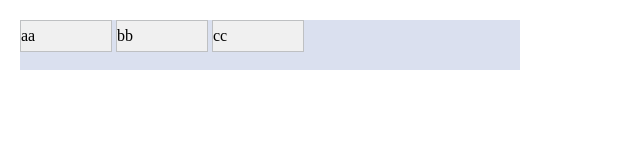
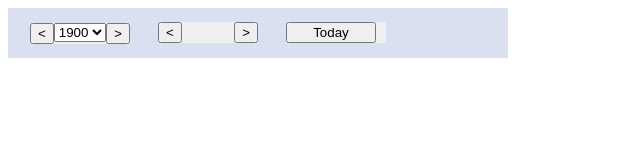
Before and after one commit to lwrsmiling/Calendar, a plain HTML site: page index.html in a window 1280 px wide. Shown: the whole page, without its empty margins (0-640 px from the left). Drawn offline with Linux system fonts and the light colour scheme.

Commit message:
year choice

```diff
--- a/CSS/calendar.css
+++ b/CSS/calendar.css
@@ -1,36 +1,45 @@
-*{
-	margin: 0;
-	padding: 0;
-}
 
 .wrap{
-	overflow:auto;
-	margin: 20px;
+	margin: auto;
+	height: 600px;
+	overflow: scroll;
 }
 
 .title{
 	height: 50px;
 	width: 500px;
 	background-color: #DAE0EF;
-}
-
-.nav{
-	width: 500px;
-	height: 30px;
-	line-height: 30px;
-	vertical-align: middle;
-	list-style-type: none;
-
+	display: table;
+	position: absolute;
 
 }
 
-li{
-	width: 90px;
-	height: 30px;
-	/*margin: 10px 12px;*/
+.helper{
+	display: table-cell;
+	vertical-align: middle;
+}
+
+
+.nav{
+	width: 480px;
+	max-height: 30px;
+	margin: 0 auto;
+	list-style-type: none;
+	/*background-color: red;*/
+	padding-left: 0;
+}
+
+.nav li{
+	width: 100px;
+	line-height: 30px;
+	margin: 0 12px;
     background-color: #F0F0F0;
+	/*border-color: #BEC0C2;
+	border-style: solid;
+	border-width: 1px;*/
 	display: inline-block;
-	border-color: #BEC0C2;
-	border-style: solid;
-	border-width: 1px;
 }
+/*.nav li a{
+	text-decoration: none;
+
+}
--- /dev/null
+++ b/My Calendar.js
@@ -0,0 +1,12 @@
+var year_options = [];
+for (var i = 1900; i <= 2100; i++){
+  year_options.push({
+    text: i.toString(),
+    value: i});
+}
+
+var y_selected = document.getElementById("year_selected");
+for(var i = 0; i <= year_options.length; i++){
+  var y_option= year_options[i];
+  y_selected.options.add(new Option(y_option.text,y_option.value,y_option.selected));
+}
--- a/index.html
+++ b/index.html
@@ -8,12 +8,25 @@
 <body>
 	<div class="wrap">
 		<div class="title">
-			<ul class="nav">
-				<li>aa</li>
-				<li>bb</li>
-				<li>cc</li>
-			</ul>
+			<div class="helper">
+			    <ul class="nav">
+			    <li>
+			    	<button style="float: left"><</button>
+			    	<select id="year_selected" >
+                    </select>
+			    	<button style="float: right">></button>
+
+			    </li>
+			    <li>
+			    	<button style=""><</button>
+			    	<button style="float: right">></button>
+			    </li>
+			    <li>
+			    	<button style="width: 90px">Today</button>
+			    </li>
+			    </ul>
+			</div>
 		</div>
-
 	</div>
+    <script src="My Calendar.js"></script>
 </body>
```
Also changed, not shown: 2 other files.
